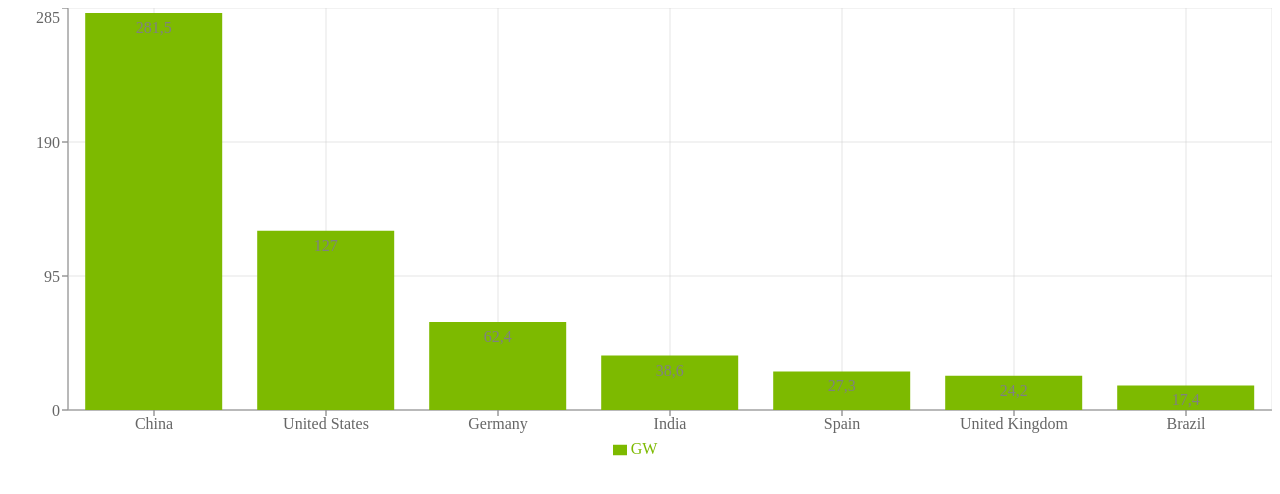
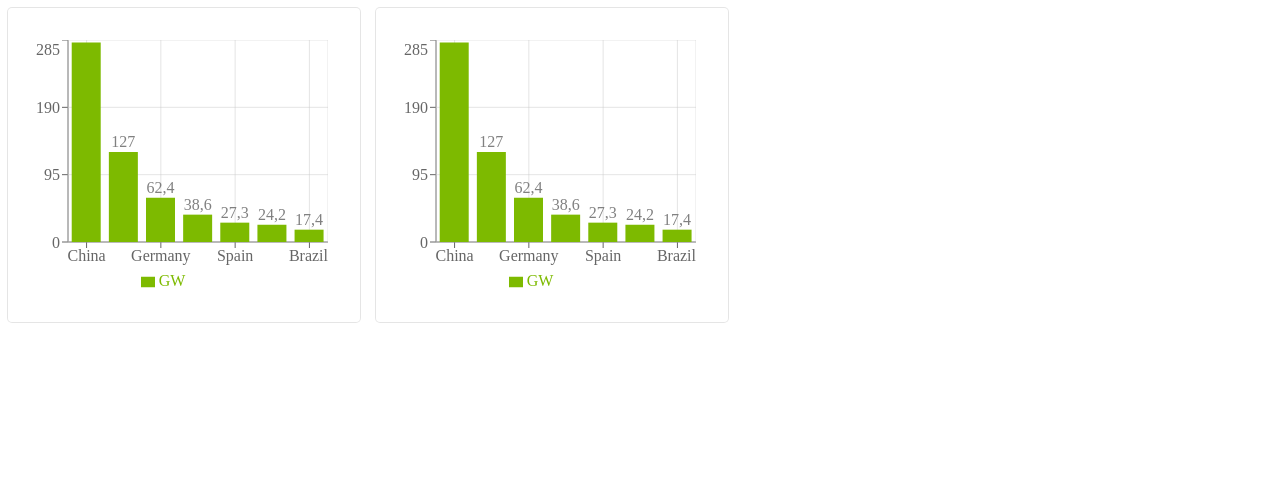
Before and after one commit to luisSpinola/AIVF_2, a Next.js app: page / in a window 1280 px wide. Shown: the top 494 px of the page. Built offline with nearby package versions, Linux system fonts and the light colour scheme.

Commit message:
Add some placeholder css

```diff
--- /dev/null
+++ b/pages/_app.js
@@ -0,0 +1,5 @@
+import '../styles/globals.css';
+
+export default function MyApp({ Component, pageProps }) {
+    return <Component {...pageProps} />;
+}
--- a/pages/aivf/graph_component/BarPlotComponent.js
+++ b/pages/aivf/graph_component/BarPlotComponent.js
@@ -51,7 +51,7 @@ export default function BarPlotComponent({id, data}) {
 
     return(
         <React.Fragment>
-           {getGraphComponent(needAdapt, <BarPlot data={data} options={options}/>)}
+            {getGraphComponent(needAdapt, <BarPlot data={data} options={options}/>)}
         </React.Fragment>
     )
 }
--- a/pages/aivf/libraries/recharts/BarPlot.js
+++ b/pages/aivf/libraries/recharts/BarPlot.js
@@ -1,14 +1,12 @@
 import React from "react";
 //  RECHARTS
-import { ResponsiveContainer, ComposedChart, BarChart, Bar, LabelList, Tooltip } from "recharts";
+import { ResponsiveContainer, BarChart, Bar, LabelList, Tooltip } from "recharts";
 import { handleAxes, handleGridOptions, handleLegendOptions } from "./components/components";
 //  SHARED
 import { getDataFormater } from "../../utils/shared/dataFormatters";
 import { getOptionIfExists } from "../../utils/shared/functions";
 
-
 export function BarPlot({data, options}){
-
     const getPlot = () => {
         let tickFormatter = getDataFormater(options.display_mode);
         let stacked = getOptionIfExists(options.stacked);
@@ -18,25 +16,18 @@ export function BarPlot({data, options}){
         let grid = handleGridOptions(options.grid, options.grid_stroke, options.grid_vertical, options.grid_horizontal, options.grid_opacity);
         let legend = handleLegendOptions(options.legend, options.legend_align, options.legend_pos, 'horizontal');
 
-
         let labelList = null;
         if(options.labelList)
             labelList = <LabelList formatter={tickFormatter} offset={options.labelList_offset} angle={options.labelList_angle} position={options.labelList_position}/>
 
-        if(grouped){/*
-            return (
-                <ResponsiveContainer width="100%" height={options.height}>
-                    <ComposedChart data={data.data} margin={margin}>
+        if(grouped){
 
-                    </ComposedChart>
-                </ResponsiveContainer>
-            )
-        */} else {
+        } else {
             let plots = [];
             for(let i=0; i<data.header.value.length; i++){
                 plots.push(
                     <ResponsiveContainer key={data.header.value[i]} width="100%" height={options.height}>
-                        <BarChart data={data.data} margin={margin}>
+                        <BarChart layout={axesArray[2]} data={data.data} margin={margin}>
                             {axesArray[0]}
                             {axesArray[1]}
                             {grid}
@@ -51,8 +42,6 @@ export function BarPlot({data, options}){
             }
             return plots;
         }
-
-
     }
 
     return(
@@ -61,5 +50,3 @@ export function BarPlot({data, options}){
         </React.Fragment>
     )
 }
-
-// {getPlot()}
--- a/pages/aivf/utils/default/defaults.js
+++ b/pages/aivf/utils/default/defaults.js
@@ -1,4 +1,4 @@
-export const VALUE_HEIGHT = 350;
+export const VALUE_HEIGHT = 250;
 export const VALUE_INVERT_AXES = false;
 //  MARGIN
 export const VALUE_MARGIN_TOP = 0;
@@ -8,7 +8,7 @@ export const VALUE_MARGIN_RIGHT = 0;
 //  LABEL LIST
 export const VALUE_LABELLIST = true;
 export const VALUE_LABELLIST_POSITION = 'top';
-export const VALUE_LABELLIST_OFFSET = -20;
+export const VALUE_LABELLIST_OFFSET = 5;
 export const VALUE_LABELLIST_ANGLE = 0;
 //  LEGEND
 export const VALUE_LEGEND = true;
--- a/pages/examples.js
+++ b/pages/examples.js
@@ -4,7 +4,7 @@ export const example_one_numerical_1 = {
         id: ["Country"],
         value: ["GW"],
         preferences: [{
-            height: 450
+            height: 250
         }]
     },
     data: [
--- a/pages/index.js
+++ b/pages/index.js
@@ -2,10 +2,14 @@ import GraphChooser from "./aivf/components/GraphChooser";
 import { example_one_numerical_1 } from "./examples";
 
 export default function Main() {
-
     return (
-        <div>
-            <GraphChooser data={example_one_numerical_1}/>
+        <div className="custom-flex-container">
+            <div className="custom-card">
+                <GraphChooser data={example_one_numerical_1}/>
+            </div>
+            <div className="custom-card">
+                <GraphChooser data={example_one_numerical_1}/>
+            </div>
         </div>
     );
 }
--- /dev/null
+++ b/styles/globals.css
@@ -0,0 +1,14 @@
+.custom-flex-container {
+    display: flex;
+    flex-wrap: wrap;
+}
+.custom-card {
+    min-width: 20rem;
+    box-shadow: 0 0 0 1px rgba(0,0,0,.1);
+    border-radius: 4px;
+    padding-top: 2rem;
+    padding-bottom: 2rem;
+    padding-right: 2rem;
+    margin-right: 1rem;
+    margin-bottom: 1rem;
+}
```
